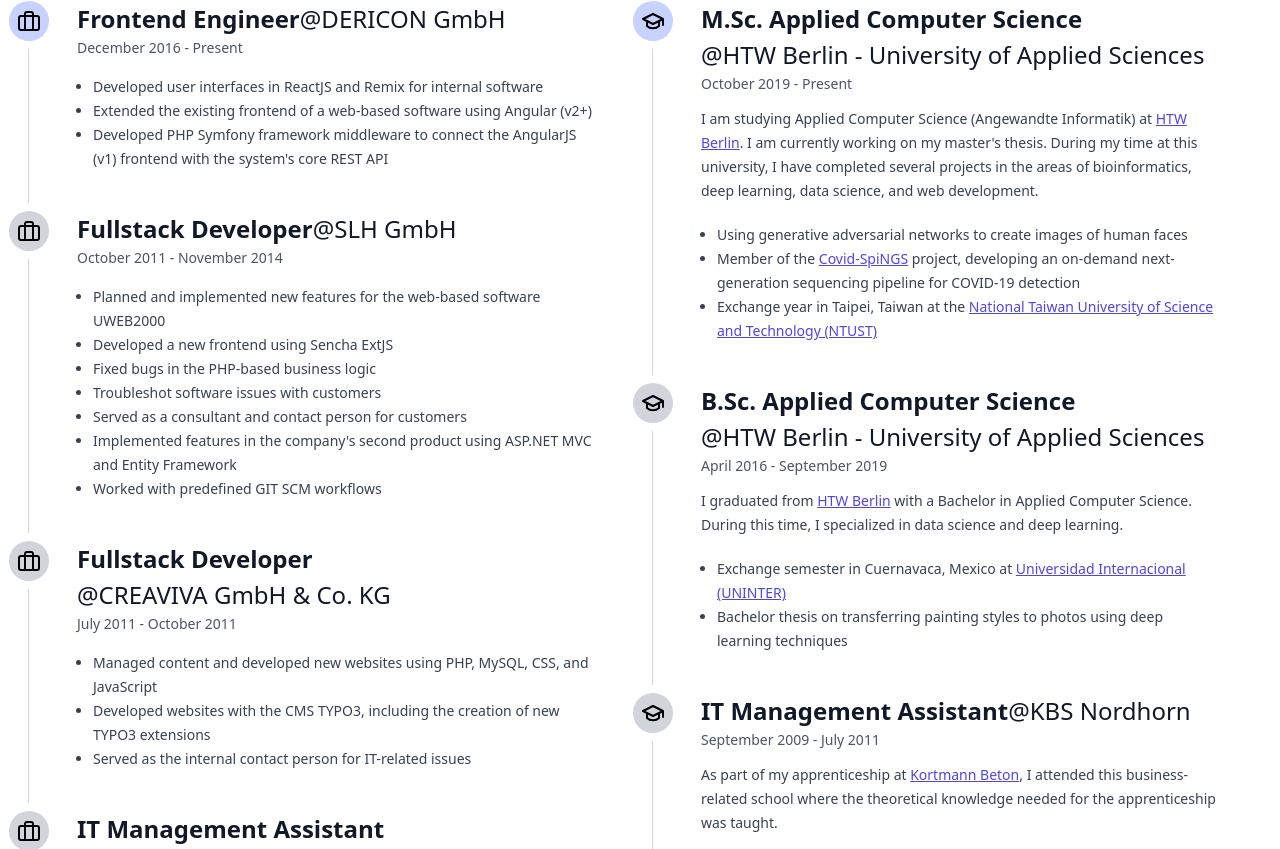
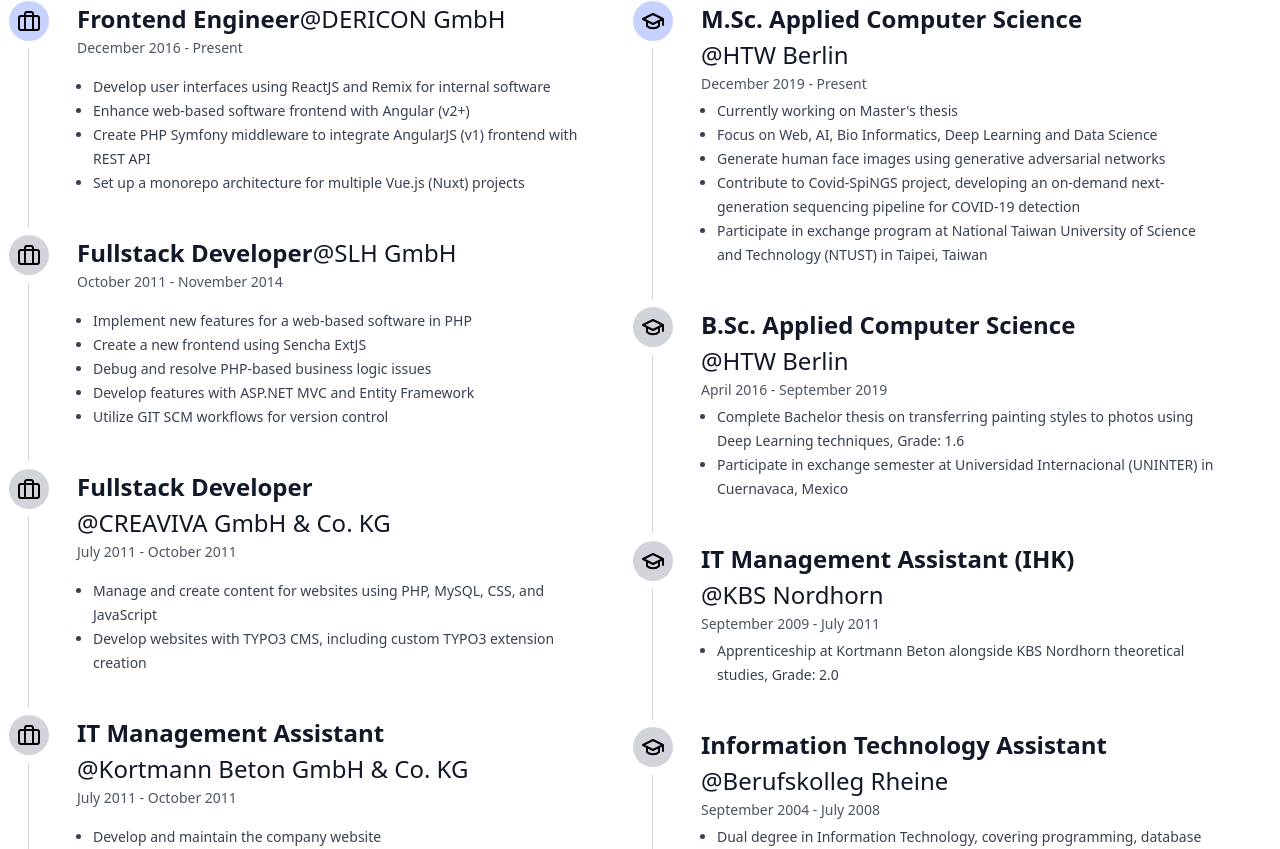
Before and after one commit to christophstach/christophstach-website-next, a Next.js app: page /curriculum in a window 1280 px wide. Shown: the part 791-1640 px from the top of the page. Built offline with nearby package versions, Linux system fonts and the light colour scheme.

Commit message:
Updated experience and education

```diff
--- a/app/about-me/page.tsx
+++ b/app/about-me/page.tsx
@@ -42,13 +42,12 @@
         like <a href="https://angular.io/">Angular</a>,{" "}
         <a href="https://reactjs.org/">React</a>,{" "}
         <a href="https://vuejs.org/">VueJS</a>,{" "}
-        <a href="https://svelte.dev/">Svelte</a> and{" "}
+        <a href="https://svelte.dev/">Svelte</a>,
+        <a href="https://www.solidjs.com/">SolidJS</a> and{" "}
         <a href="https://tailwindcss.com/">Tailwind CSS</a>. As well as meta
         frameworks like <a href="https://nextjs.org/">Next.js</a>,{" "}
         <a href="https://remix.run/">Remix</a>, and{" "}
-        <a href="https://kit.svelte.dev/">SvelteKit</a>. Recently,{" "}
-        <a href="https://www.solidjs.com/">SolidJS</a> caught my attention and I
-        also create this website with it.
+        <a href="https://kit.svelte.dev/">SvelteKit</a>.
       </p>
     </div>
   );
--- a/components/EducationTimeline.tsx
+++ b/components/EducationTimeline.tsx
@@ -7,51 +7,48 @@
   return [
     {
       title: "M.Sc. Applied Computer Science",
-      institution: "HTW Berlin - University of Applied Sciences",
-      description:
-        'I am studying Applied Computer Science (Angewandte Informatik) at <a target="_blank" href="https://www.htw-berlin.de/">HTW Berlin</a>. I am currently working on my master\'s thesis. During my time at this university, I have completed several projects in the areas of bioinformatics, deep learning, data science, and web development.',
+      institution: "HTW Berlin",
       bullets: [
-        "Using generative adversarial networks to create images of human faces",
-        'Member of the <a target="_blank" href="https://campus-stories.htw-berlin.de/en/jahr/2022/in-drei-stunden-das-virus-identifizieren/">Covid-SpiNGS</a> project, developing an on-demand next-generation sequencing pipeline for COVID-19 detection',
-        'Exchange year in Taipei, Taiwan at the <a target="_blank" href="https://www.ntust.edu.tw/">National Taiwan University of Science and Technology (NTUST)</a>',
+        "Currently working on Master's thesis",
+        "Focus on Web, AI, Bio Informatics, Deep Learning and Data Science",
+        "Generate human face images using generative adversarial networks",
+        "Contribute to Covid-SpiNGS project, developing an on-demand next-generation sequencing pipeline for COVID-19 detection",
+        "Participate in exchange program at National Taiwan University of Science and Technology (NTUST) in Taipei, Taiwan",
       ],
-      from: new Date(2019, 9, 1),
-      to: new Date(2023, 8, 30),
+      from: new Date(2019, 11, 1),
+      to: new Date(),
       current: true,
     },
     {
       title: "B.Sc. Applied Computer Science",
-      institution: "HTW Berlin - University of Applied Sciences",
-      description:
-        'I graduated from <a target="_blank" href="https://www.htw-berlin.de/">HTW Berlin</a> with a Bachelor in Applied Computer Science. During this time, I specialized in data science and deep learning.',
+      institution: "HTW Berlin",
       bullets: [
-        'Exchange semester in Cuernavaca, Mexico at <a target="_blank" href="https://uninter.edu.mx/">Universidad Internacional (UNINTER)</a>',
-        "Bachelor thesis on transferring painting styles to photos using deep learning techniques",
+        "Complete Bachelor thesis on transferring painting styles to photos using Deep Learning techniques, Grade: 1.6",
+        "Participate in exchange semester at Universidad Internacional (UNINTER) in Cuernavaca, Mexico",
       ],
       from: new Date(2016, 3, 1),
       to: new Date(2019, 8, 30),
     },
     {
-      title: "IT Management Assistant",
+      title: "IT Management Assistant (IHK)",
       institution: "KBS Nordhorn",
-      description:
-        'As part of my apprenticeship at <a target="_blank" href="https://www.kortmann-beton.de/">Kortmann Beton</a>, I attended this business-related school where the theoretical knowledge needed for the apprenticeship was taught.',
+      bullets: [
+        "Apprenticeship at Kortmann Beton alongside KBS Nordhorn theoretical studies, Grade: 2.0",
+      ],
       from: new Date(2009, 8, 1),
-      to: new Date(2011, 6, 31),
-      bullets: [],
+      to: new Date(2011, 6, 30),
     },
     {
       title: "Information Technology Assistant",
       institution: "Berufskolleg Rheine",
-      description:
-        'I began my IT career path at the technical college in Rheine. <a target="_blank" href="https://www.berufskolleg-rheine.de/">Berufskolleg Rheine</a> offered various subjects like Programming, Database, etc. I graduated with a dual degree as an Information Technology Assistant and the general qualification to study at Germany\'s Universities of Applied Sciences (Fachhochschule).',
+      bullets: [
+        "Dual degree in Information Technology, covering programming, database management, and more, including university eligibility, Grade: 2.9",
+      ],
       from: new Date(2004, 8, 1),
-      to: new Date(2008, 6, 31),
-      bullets: [],
+      to: new Date(2008, 6, 30),
     },
   ];
 }
-
 export default function EducationTimeline() {
   const data = getEducationData();
 
@@ -76,11 +73,6 @@
                 : " Present"}
             </Timeline.Time>
             <Timeline.Content>
-              <p
-                className="prose prose-sm prose-indigo mb-5 mt-4 max-w-none dark:prose-invert"
-                dangerouslySetInnerHTML={{ __html: item.description }}
-              />
-
               {item.bullets.length > 0 && (
                 <ul className="ml-4 list-disc text-sm">
                   {item.bullets.map((bullet, index) => {
--- a/components/ExperienceTimeline.tsx
+++ b/components/ExperienceTimeline.tsx
@@ -10,9 +10,10 @@
       company: "DERICON GmbH",
       description: "",
       bullets: [
-        "Developed user interfaces in ReactJS and Remix for internal software",
-        "Extended the existing frontend of a web-based software using Angular (v2+)",
-        "Developed PHP Symfony framework middleware to connect the AngularJS (v1) frontend with the system's core REST API",
+        "Develop user interfaces using ReactJS and Remix for internal software",
+        "Enhance web-based software frontend with Angular (v2+)",
+        "Create PHP Symfony middleware to integrate AngularJS (v1) frontend with REST API",
+        "Set up a monorepo architecture for multiple Vue.js (Nuxt) projects",
       ],
       from: new Date(2016, 11, 1),
       to: addMonths(new Date(), 1),
@@ -23,13 +24,11 @@
       company: "SLH GmbH",
       description: "",
       bullets: [
-        "Planned and implemented new features for the web-based software UWEB2000",
-        "Developed a new frontend using Sencha ExtJS",
-        "Fixed bugs in the PHP-based business logic",
-        "Troubleshot software issues with customers",
-        "Served as a consultant and contact person for customers",
-        "Implemented features in the company's second product using ASP.NET MVC and Entity Framework",
-        "Worked with predefined GIT SCM workflows",
+        "Implement new features for a web-based software in PHP",
+        "Create a new frontend using Sencha ExtJS",
+        "Debug and resolve PHP-based business logic issues",
+        "Develop features with ASP.NET MVC and Entity Framework",
+        "Utilize GIT SCM workflows for version control",
       ],
       from: new Date(2011, 9, 1),
       to: new Date(2014, 10, 30),
@@ -39,24 +38,19 @@
       company: "CREAVIVA GmbH & Co. KG",
       description: "",
       bullets: [
-        "Managed content and developed new websites using PHP, MySQL, CSS, and JavaScript",
-        "Developed websites with the CMS TYPO3, including the creation of new TYPO3 extensions",
-        "Served as the internal contact person for IT-related issues",
+        "Manage and create content for websites using PHP, MySQL, CSS, and JavaScript",
+        "Develop websites with TYPO3 CMS, including custom TYPO3 extension creation",
       ],
       from: new Date(2011, 6, 1),
-      to: new Date(2011, 9, 31),
+      to: new Date(2011, 9, 30),
     },
     {
       title: "IT Management Assistant",
       company: "Kortmann Beton GmbH & Co. KG",
       description: "",
-      bullets: [
-        "Developed the company's website",
-        "Developed reports for internal company analysis using C#, Crystal Reports, Visual Basic, and Microsoft Access",
-        "Served as the internal contact person for IT-related issues",
-      ],
+      bullets: ["Develop and maintain the company website"],
       from: new Date(2011, 6, 1),
-      to: new Date(2011, 9, 31),
+      to: new Date(2011, 9, 30),
     },
   ];
 }
```
Also changed, not shown: 1 other file (tests, documents, lock files or other folders).
